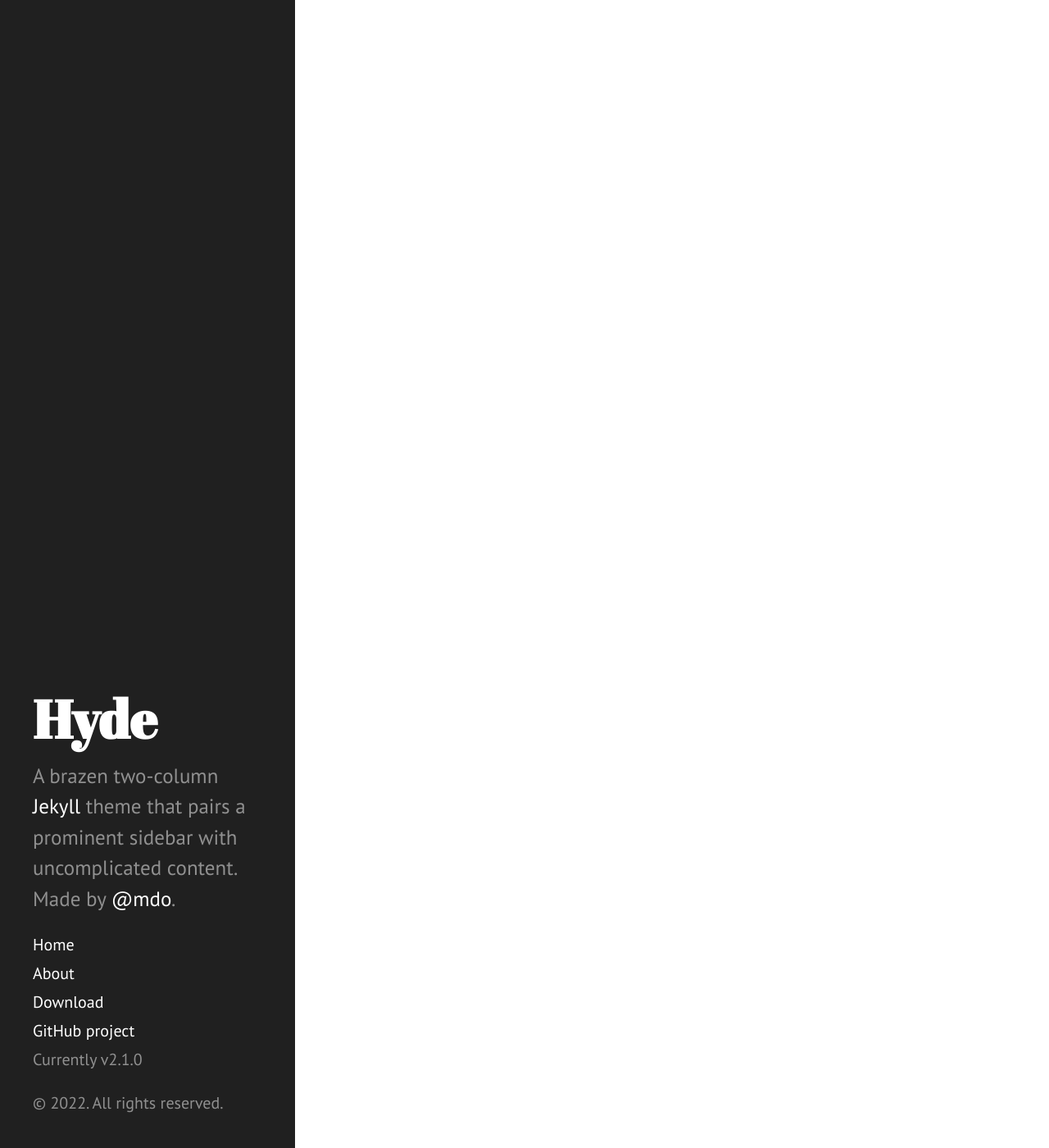
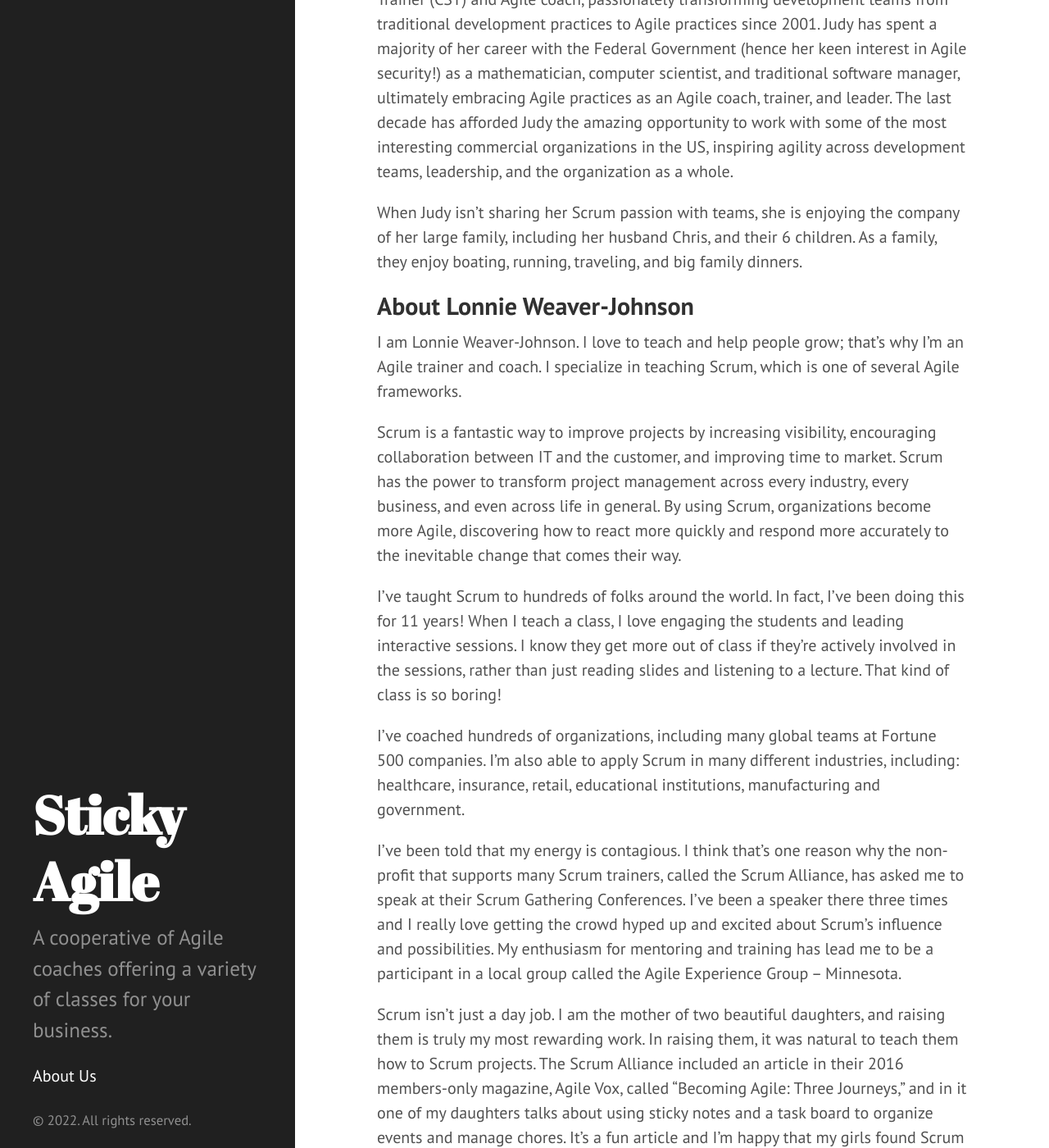
Before and after one commit to Sticky-Agile/Sticky-Agile.github.io, a Jekyll site: the page built from index.md, in a window 1280 px wide and 1400 px high, scrolled down 270 px. Shown: the whole window at 82% size. Built offline with Jekyll 4.4.1, drawn with Linux system fonts in a browser that asks for light colours; some of the changed text lies outside the part shown.

Commit message:
Add sticky agile content

```diff
--- a/_config.yml
+++ b/_config.yml
@@ -6,18 +6,18 @@ highlighter:      rouge
 permalink:        pretty
 
 # Setup
-title:            Hyde
-tagline:          'A Jekyll theme'
-description:      'A brazen two-column <a href="http://jekyllrb.com" target="_blank">Jekyll</a> theme that pairs a prominent sidebar with uncomplicated content. Made by <a href="https://twitter.com/mdo" target="_blank">@mdo</a>.'
-url:              http://hyde.getpoole.com
+title:            Sticky Agile
+tagline:          'Agile Coaching'
+description:      'A cooperative of Agile coaches offering a variety of classes for your business.'
+url:              https://sticky-agile.github.io
 baseurl:          /
 
 author:
-  name:           'Mark Otto'
-  url:            https://twitter.com/mdo
+  name:           'Newton Meters'
+  url:            https://newtonmeters.com
 
 # Custom vars
-version:          2.1.0
+version:          1.0.0
 
 github:
-  repo:           https://github.com/poole/hyde
+  repo:
--- a/_includes/sidebar.html
+++ b/_includes/sidebar.html
@@ -10,7 +10,7 @@
     </div>
 
     <nav class="sidebar-nav">
-      <a class="sidebar-nav-item{% if page.url == site.baseurl %} active{% endif %}" href="{{ site.baseurl }}">Home</a>
+      <a class="sidebar-nav-item{% if page.url == site.baseurl %} active{% endif %}" href="{{ site.baseurl }}">About Us</a>
 
       {% comment %}
         The code below dynamically generates a sidebar nav of pages with
@@ -25,12 +25,8 @@
           {% endif %}
         {% endif %}
       {% endfor %}
-
-      <a class="sidebar-nav-item" href="{{ site.github.repo }}/archive/v{{ site.version }}.zip">Download</a>
-      <a class="sidebar-nav-item" href="{{ site.github.repo }}">GitHub project</a>
-      <span class="sidebar-nav-item">Currently v{{ site.version }}</span>
     </nav>
 
-    <p>&copy; {{ site.time | date: '%Y' }}. All rights reserved.</p>
+    <small>&copy; {{ site.time | date: '%Y' }}. All rights reserved.</small>
   </div>
 </div>
--- a/index.html
+++ /dev/null
@@ -1,37 +0,0 @@
----
-layout: default
-title: Home
----
-
-<div class="posts">
-  {% for post in paginator.posts %}
-  <div class="post">
-    <h1 class="post-title">
-      <a href="{{ post.url }}">
-        {{ post.title }}
-      </a>
-    </h1>
-
-    <span class="post-date">{{ post.date | date_to_string }}</span>
-
-    {{ post.content }}
-  </div>
-  {% endfor %}
-</div>
-
-<div class="pagination">
-  {% if paginator.next_page %}
-    <a class="pagination-item older" href="{{ site.baseurl }}page{{paginator.next_page}}">Older</a>
-  {% else %}
-    <span class="pagination-item older">Older</span>
-  {% endif %}
-  {% if paginator.previous_page %}
-    {% if paginator.page == 2 %}
-      <a class="pagination-item newer" href="{{ site.baseurl }}">Newer</a>
-    {% else %}
-      <a class="pagination-item newer" href="{{ site.baseurl }}page{{paginator.previous_page}}">Newer</a>
-    {% endif %}
-  {% else %}
-    <span class="pagination-item newer">Newer</span>
-  {% endif %}
-</div>
--- /dev/null
+++ b/index.md
@@ -0,0 +1,49 @@
+---
+layout: default
+title: Home
+---
+
+# About Sticky Agile
+
+## About Judy Neher
+Judy is the founder and president of Celerity Consulting. Judy is a Certified Scrum Trainer (CST) and Agile coach, passionately transforming development teams from traditional development practices to Agile practices since 2001. Judy has spent a majority of her career with the Federal Government (hence her keen interest in Agile security!) as a mathematician, computer scientist, and traditional software manager, ultimately embracing Agile practices as an Agile coach, trainer, and leader. The last decade has afforded Judy the amazing opportunity to work with some of the most interesting commercial organizations in the US, inspiring agility across development teams, leadership, and the organization as a whole.
+
+When Judy isn’t sharing her Scrum passion with teams, she is enjoying the company of her large family, including her husband Chris, and their 6 children. As a family, they enjoy boating, running, traveling, and big family dinners.
+
+## About Lonnie Weaver-Johnson
+I am Lonnie Weaver-Johnson. I love to teach and help people grow; that’s why I’m an Agile trainer and coach. I specialize in teaching Scrum, which is one of several Agile frameworks.
+
+Scrum is a fantastic way to improve projects by increasing visibility, encouraging collaboration between IT and the customer, and improving time to market. Scrum has the power to transform project management across every industry, every business, and even across life in general. By using Scrum, organizations become more Agile, discovering how to react more quickly and respond more accurately to the inevitable change that comes their way.
+
+I’ve taught Scrum to hundreds of folks around the world. In fact, I’ve been doing this for 11 years! When I teach a class, I love engaging the students and leading interactive sessions. I know they get more out of class if they’re actively involved in the sessions, rather than just reading slides and listening to a lecture. That kind of class is so boring!
+
+I’ve coached hundreds of organizations, including many global teams at Fortune 500 companies. I’m also able to apply Scrum in many different industries, including: healthcare, insurance, retail, educational institutions, manufacturing and government.
+
+I’ve been told that my energy is contagious. I think that’s one reason why the non-profit that supports many Scrum trainers, called the Scrum Alliance, has asked me to speak at their Scrum Gathering Conferences. I’ve been a speaker there three times and I really love getting the crowd hyped up and excited about Scrum’s influence and possibilities. My enthusiasm for mentoring and training has lead me to be a participant in a local group called the Agile Experience Group – Minnesota.
+
+Scrum isn’t just a day job. I am the mother of two beautiful daughters, and raising them is truly my most rewarding work. In raising them, it was natural to teach them how to Scrum projects. The Scrum Alliance included an article in their 2016 members-only magazine, Agile Vox, called “Becoming Agile: Three Journeys,” and in it one of my daughters talks about using sticky notes and a task board to organize events and manage chores. It’s a fun article and I’m happy that my girls found Scrum to be useful through their college experiences, too!
+
+You might be wondering why I’m in a photo with this very handsome dog. Well, I’m a big fan of volunteering and even though my work takes me on the road, I try to volunteer with local animal rescue groups in my hometown, Minneapolis, Minnesota. I help dogs find their forever homes. I also provide  foster care for dogs. And, of course, we have adopted two wonderful four-legged “kids”. So, if you see lots of Tweets about pet adoptions and advocating for animal rights on my Twitter stream, you’ll see that – besides my family and my love of Agile – my next passion is caring for unwanted, overbred and mistreated animals.
+
+## About Anu Smalley
+Anu specializes in Executive coaching and Agile Transformations. She is Scrum Alliance accredited Certified Scrum Trainer (CST), Certified Enterprise Coach (CEC), Certified Agile Leadership-Educator (CAL-E),  Certified Path to CSP educator and a CTI certified Leader and Coach.
+
+Anu has helped companies in Banking, Insurance and Reinsurance, Travel, Gaming Software, Legal, Benefits Management, Software Consulting, HealthCare. She has more than 13 years of Agile implementation, coaching, and transformation experience.
+
+As a community leader, Anu has chaired Scrum Alliance Global Scrum Gatherings for three years and actively contributes to Women in Agile initiatives within Scrum Alliance.
+
+## About Kate Megaw
+Kate is a dynamic Certified Scrum Trainer (CST), Project Management Professional (PMP), and Certified Team Coach (CTC), with over 20 years working in Education, Operations, Project Management, IT and Consulting
+
+With her finely honed communication and presentation abilities, complemented by strong planning, organizational and people management skills, Kate is a popular speaker at events. She is a motivator and encourager and is happiest when she breaks through to a client and leads them to the ‘aha’ moment.
+
+Before moving to the United States, Kate received her bachelor’s degree in Information Management from the Queen’s University of Belfast in Northern Ireland.
+
+## About Julie Chickering
+I'm Julie Chickering, and I've never been one to do things by the book.
+
+Not that there's anything wrong with the book. I’ve learned a lot from books. But I've always preferred a path based on my own tangible experience. As a child, this attitude won me the reputation of being rebellious because I "asked too many questions" and liked to do things the "hard way". It wasn't that I liked difficult experiences. I just needed to understand the purpose behind the action, to figure things out for myself, and then build each experience on the one before.
+
+This may be why Agile practices resonated so strongly with me right from the start: an entire way of working rooted in pragmatism and empirical evidence! A way of applying the scientific method to software development! And so began my transition from rebel to Agile Coach. No longer doing things the "hard way", but rather, a more intentional way.
+
+An Agile way. The JC Agile way.
```
Also changed, not shown: about.md (deleted, +0 -30 lines).
